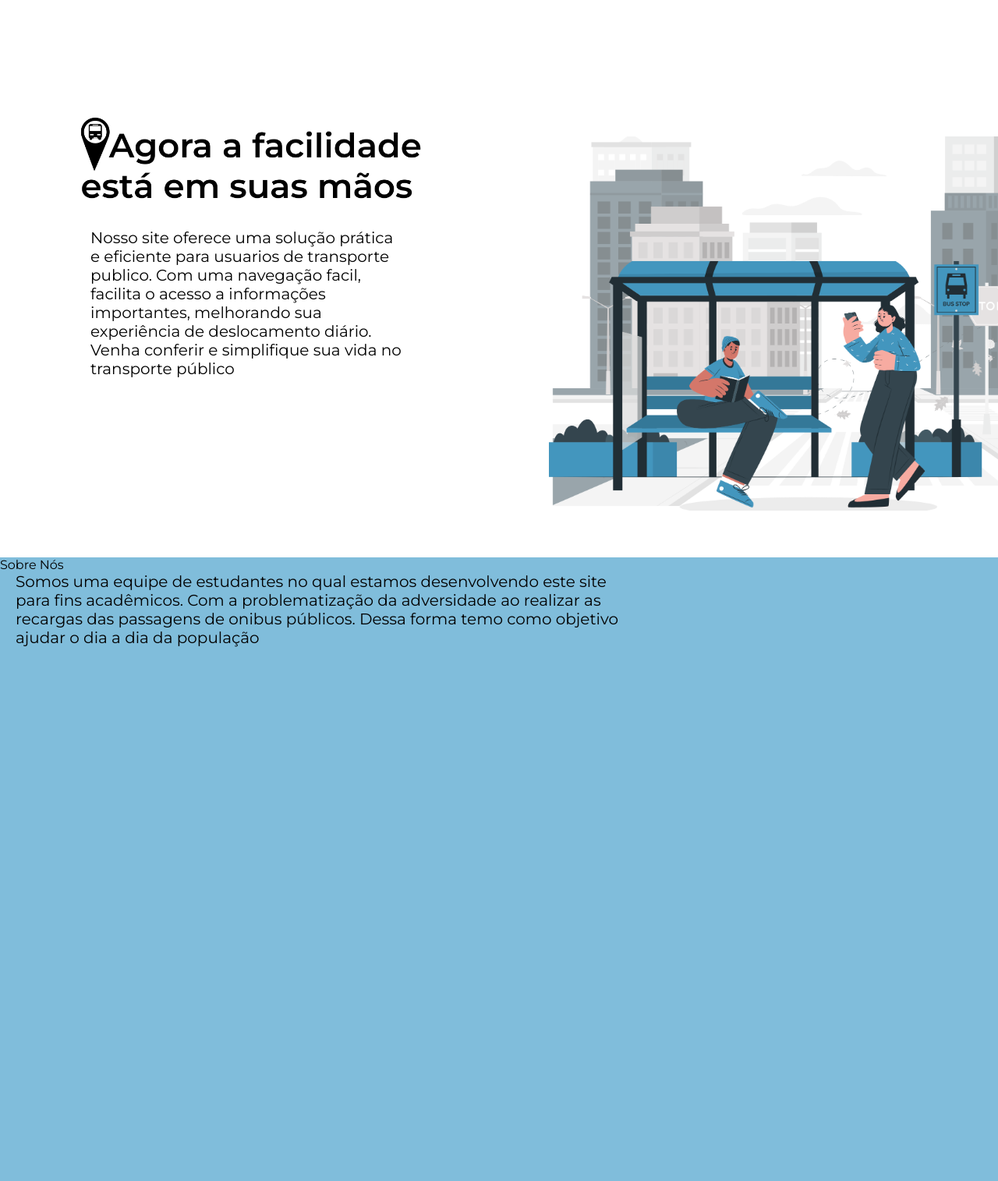
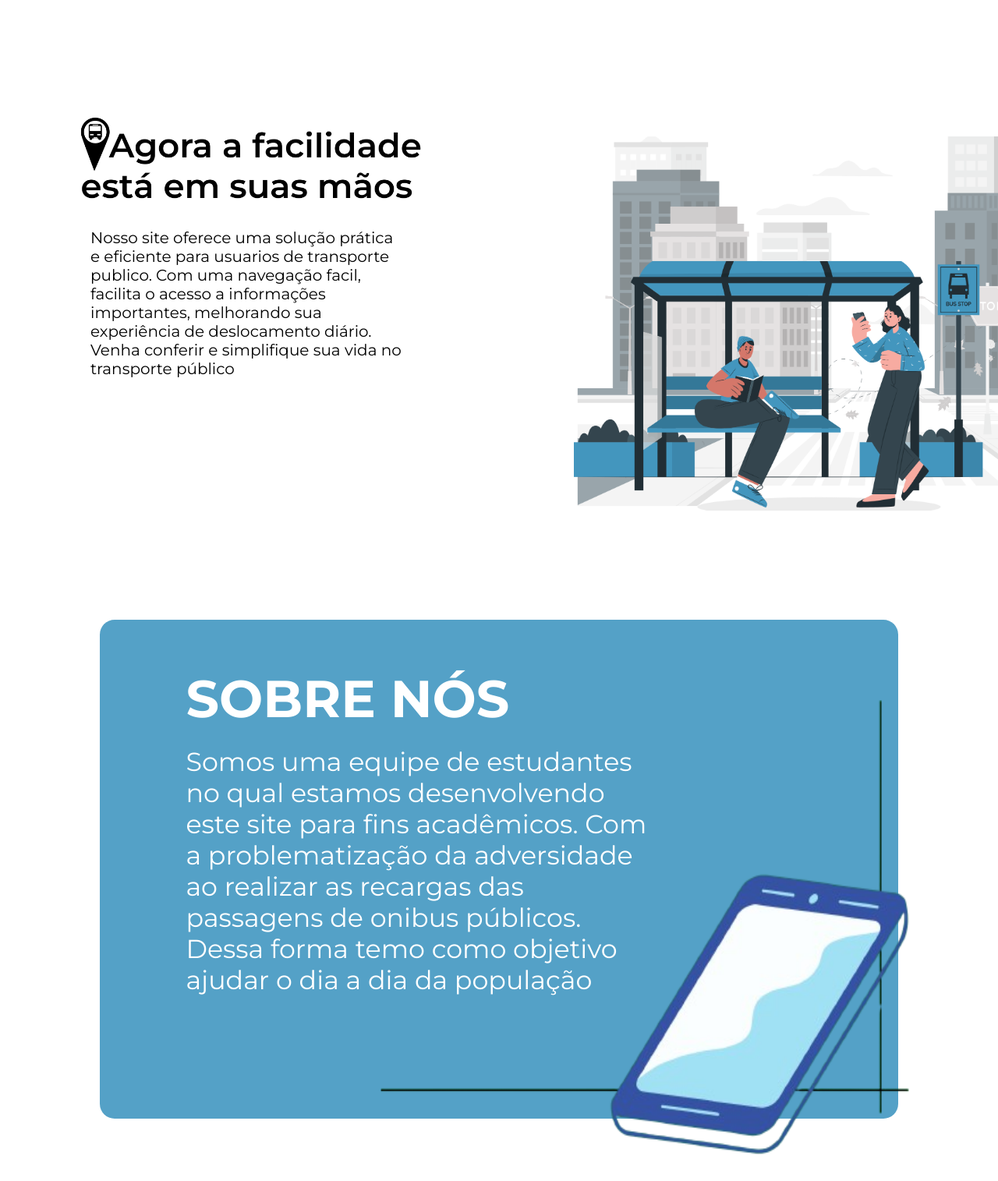
Before and after one commit to sevenoffice777/tcc, a PHP site: page / in a window 1280 px wide. Shown: the part 85-1600 px from the top of the page at 78% size. Run offline with PHP 8.4, Linux system fonts and the light colour scheme.

Commit message:
Feat: coding 2º screen

```diff
--- a/tcc/index.html
+++ b/tcc/index.html
@@ -44,18 +44,17 @@
             </div>
         </div>
         <div class="container sobre">
-            <div class="text">
-                <span class="title">
-                    Sobre Nós
-                </span>
-                <p>
-                    Somos uma equipe de estudantes no qual estamos desenvolvendo este site para
-                    fins acadêmicos.
-                    Com a problematização da adversidade ao realizar as recargas das passagens de onibus públicos.
-                    Dessa forma
-                    temo como objetivo ajudar o dia a dia da população
-                </p>
+            <div class="card">
+                <div class="texto">
+                    <h1>SOBRE NÓS</h1>
+                    <p>
+                        Somos uma equipe de estudantes no qual estamos desenvolvendo este site para fins acadêmicos.
+                        Com a problematização da adversidade ao realizar as recargas das passagens de onibus públicos.
+                        Dessa forma temo como objetivo ajudar o dia a dia da população
+                    </p>
+                </div>
 
+                <img src="./assets/celular.png" alt="">
             </div>
         </div>
 
--- a/tcc/view/styles/lndg-styles.css
+++ b/tcc/view/styles/lndg-styles.css
@@ -115,7 +115,7 @@ a:hover {
 
 .inicio .right img {
     margin-bottom: 60px;
-    width: 90%;
+    width: 85%;
     height: 60%;
 }
 
@@ -124,5 +124,45 @@ a:hover {
 /* Sobre */
 
 .sobre {
-    background-color: #80bddb;
+    display: flex;
+    align-items: center;
+    justify-content: center;
 }
+
+.card  * {
+    color: white;
+}
+
+.card {
+    position: relative;
+    padding: 10px;
+    width: 80%;
+    height: 80%;
+    background-color: #54a1c7;
+    border-radius: 19px;
+}
+
+.card img {
+    width: 700px;
+    height: 600px;
+    position: absolute;
+    bottom: -50px;
+    right: -25px;
+
+}
+
+.texto {
+    margin: 5% 0% 0% 10% ;
+    width: 60%;
+    height: 70%;
+
+}
+
+.texto h1 {
+    font-size: 50pt;
+    margin-bottom: 20px;
+}
+.texto p {
+    width: 100%;
+    font-size: 25pt;
+}
```
Also changed, not shown: tcc/assets/celular.png (added).
